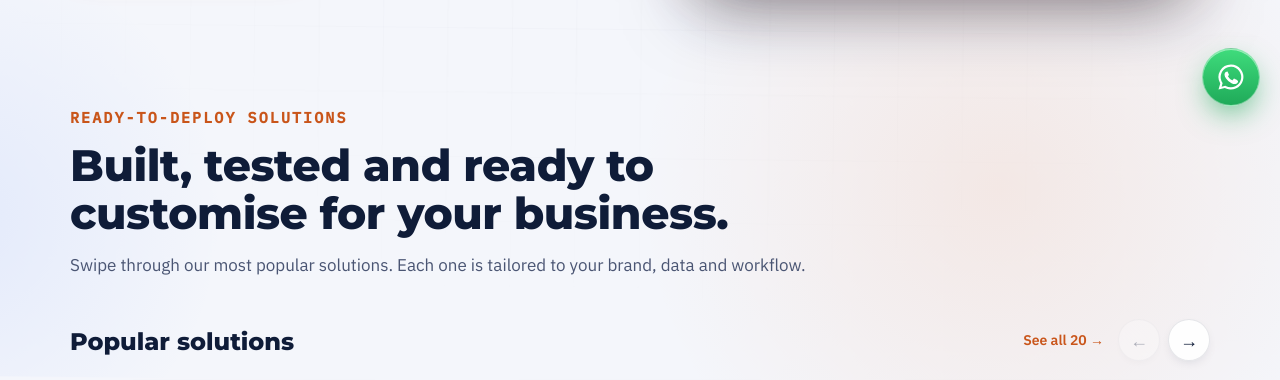
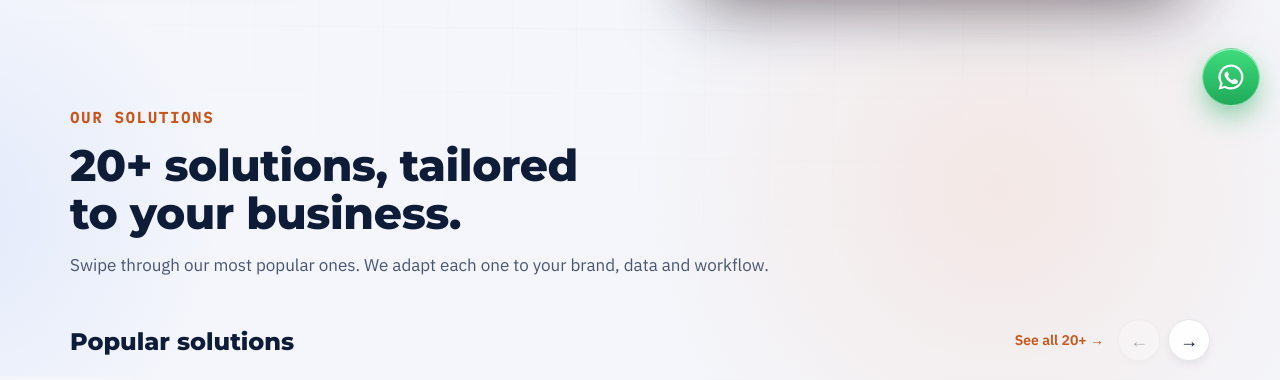
Before and after one commit to mecquad/mecquad-website, a plain HTML site: page index.html in a window 1280 px wide. Shown: the part 674-1054 px from the top of the page. Drawn offline with Linux system fonts and the light colour scheme.

Commit message:
Update index.html

```diff
--- a/index.html
+++ b/index.html
@@ -613,8 +613,8 @@ home:()=>`<div class="wrap hero"><div>
 <p>MecQuad turns ideas into intelligent technology. We build custom software, AI solutions, data insights, mobile apps and digital marketing for businesses in Sri Lanka and around the world.</p>
 <div class="cta"><a class="btn" href="#contact">Book a free consultation</a><a class="btn ghost" href="#solutions">Explore solutions</a></div></div>
 <div class="stage g" aria-label="E equals M C squared turning into the MecQuad mark"><canvas id="eq"></canvas><div class="cap"><span>MASS</span><span>→</span><span>ENERGY</span></div></div></div>
-<section><div class="wrap"><div class="head"><span class="eyebrow">Ready-to-deploy solutions</span><h2>Built, tested and ready to customise for your business.</h2><p class="muted">Swipe through our most popular solutions. Each one is tailored to your brand, data and workflow.</p></div>
-${rail('<h3>Popular solutions</h3>',['pos','whatsapp-ai','billing','meta-ai','content-studio','marketing-analyzer','ai-receptionist','data-analytics','mobile-apps'].map(i=>byId[i]),`<a class="see" href="#solutions">See all ${S.length} →</a>`)}</div></section>
+<section><div class="wrap"><div class="head"><span class="eyebrow">Our solutions</span><h2>20+ solutions, tailored to your business.</h2><p class="muted">Swipe through our most popular ones. We adapt each one to your brand, data and workflow.</p></div>
+${rail('<h3>Popular solutions</h3>',['pos','whatsapp-ai','billing','meta-ai','content-studio','marketing-analyzer','ai-receptionist','data-analytics','mobile-apps'].map(i=>byId[i]),`<a class="see" href="#solutions">See all 20+ →</a>`)}</div></section>
 <section><div class="wrap"><div class="head"><span class="eyebrow">The story behind our name</span><h2>MecQuad comes from E = MC².</h2><p class="muted">A small amount of mass holds a huge amount of energy. Every business idea works the same way. Our job is to release that energy.</p></div>
 <div class="terms"><div class="term g"><span class="sym">M</span><h3>Mass: your idea</h3><p>The raw potential. A process to automate, a product to launch, data waiting to be understood.</p></div>
 <div class="term g"><span class="sym">C</span><h3>C: our capability</h3><p>Engineering, AI and design skill that turns the idea into something that works.</p></div>
@@ -626,7 +626,7 @@ ${process()}${band()}`,
 services:()=>`<div class="wrap"><div class="pagehead g"><span class="eyebrow">Services</span><h1>Everything you need to go <em>digital.</em></h1><p>From your first system to AI that runs parts of your business, we cover the full journey.</p></div></div>
 <section ><div class="wrap">${svcBlock()}</div></section>${process()}${band()}`,
 
-solutions:()=>`<div class="wrap"><div class="pagehead g"><span class="eyebrow">Solutions</span><h1>${S.length} solutions, <em>ready</em> for your business.</h1><p>Pick a goal, search, or swipe through each category. Every solution is tailored to your brand, data and workflow.</p></div></div>
+solutions:()=>`<div class="wrap"><div class="pagehead g"><span class="eyebrow">Solutions</span><h1>20+ solutions, <em>tailored</em> to your business.</h1><p>Pick a goal, search, or swipe through each category. We adapt every solution to your brand, data and workflow.</p></div></div>
 <section style="padding-top:44px"><div class="wrap">
 <div class="head" style="margin-bottom:16px"><span class="eyebrow">Start with your goal</span></div>
 <div class="goals">${GOALS.map((g,i)=>`<button type="button" class="goal g" data-goal="${i}" aria-pressed="false"><strong>${g[0]}</strong><span>${g[1].length} solutions →</span></button>`).join('')}</div>
@@ -740,7 +740,7 @@ function route(){
 addEventListener('hashchange',route);
 document.addEventListener('click',e=>{const a=e.target.closest('[data-need]');if(a)wantNeed=byId[a.dataset.need].name;});
 document.getElementById('menu').addEventListener('click',e=>{const l=document.getElementById('links');const o=l.classList.toggle('open');e.currentTarget.setAttribute('aria-expanded',o);});
-document.getElementById('fsol').innerHTML=['pos','billing','whatsapp-ai','meta-ai','content-studio','data-analytics','mobile-apps'].map(i=>`<li><a href="#${i}">${byId[i].name}</a></li>`).join('')+`<li><a href="#solutions" style="color:#f38c4f">All ${S.length} solutions →</a></li>`;
+document.getElementById('fsol').innerHTML=['pos','billing','whatsapp-ai','meta-ai','content-studio','data-analytics','mobile-apps'].map(i=>`<li><a href="#${i}">${byId[i].name}</a></li>`).join('')+`<li><a href="#solutions" style="color:#f38c4f">All 20+ solutions →</a></li>`;
 
 const ST={cat:'All',goal:null,q:''};
 function solView(){
```
